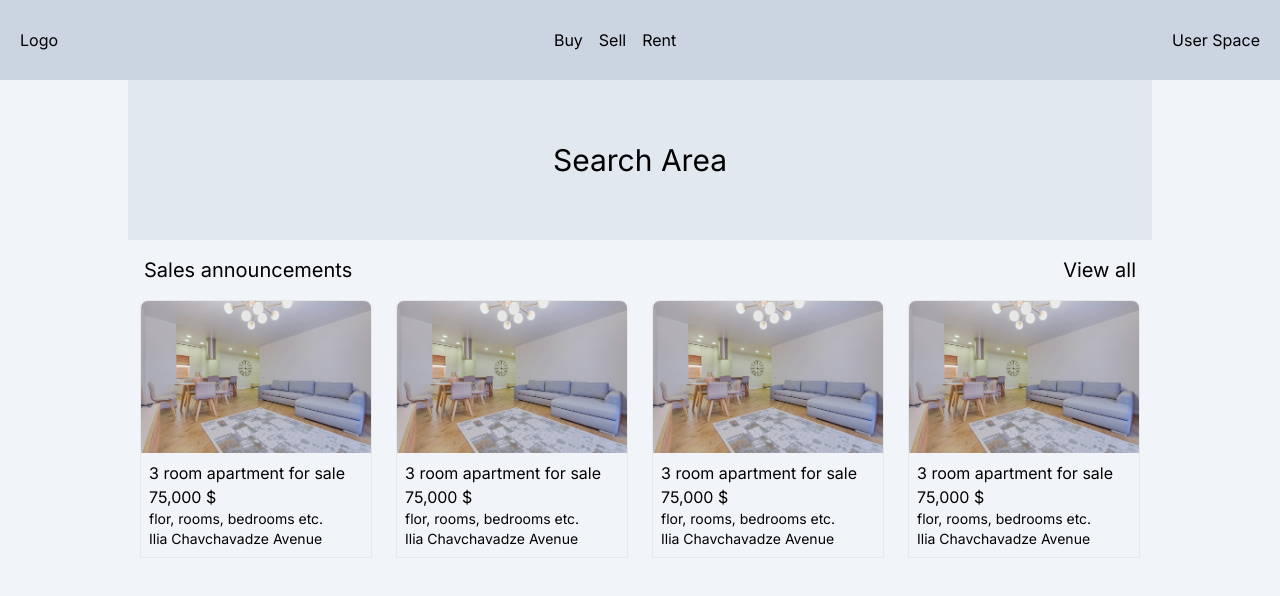
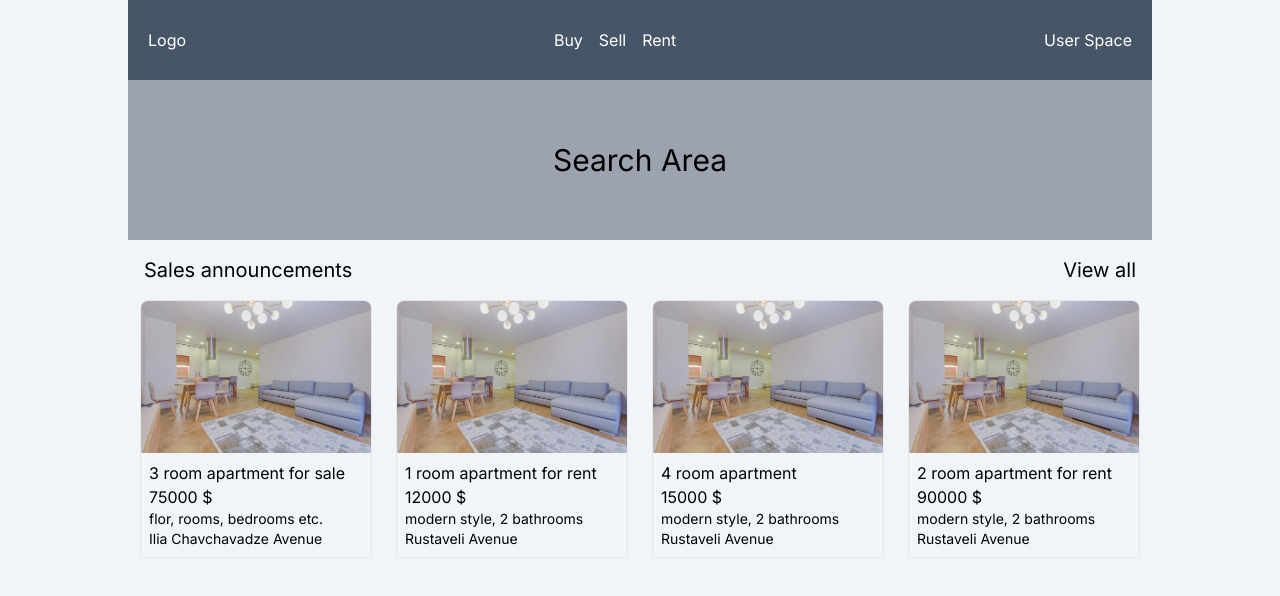
Before and after one commit to lashkarashvili23/bsr-property, a Next.js app: page / in a window 1280 px wide. Shown: the top 596 px of the page. Built offline with nearby package versions, Linux system fonts and the light colour scheme.

Commit message:
Initial commit

```diff
--- /dev/null
+++ b/app/Data.ts
@@ -0,0 +1,38 @@
+export type Data = {
+  img: string;
+  title: string;
+  price: number;
+  info: string;
+  address: string;
+};
+
+export const dataArray: Data[] = [
+  {
+    img: "/test.jpg",
+    title: "3 room apartment for sale",
+    price: 75000,
+    info: "flor, rooms, bedrooms etc.",
+    address: "Ilia Chavchavadze Avenue",
+  },
+  {
+    img: "/test.jpg",
+    title: "1 room apartment for rent",
+    price: 12000,
+    info: "modern style, 2 bathrooms",
+    address: "Rustaveli Avenue",
+  },
+  {
+    img: "/test.jpg",
+    title: "4 room apartment",
+    price: 15000,
+    info: "modern style, 2 bathrooms",
+    address: "Rustaveli Avenue",
+  },
+  {
+    img: "/test.jpg",
+    title: "2 room apartment for rent",
+    price: 90000,
+    info: "modern style, 2 bathrooms",
+    address: "Rustaveli Avenue",
+  },
+];
--- a/app/components/Card.tsx
+++ b/app/components/Card.tsx
@@ -1,27 +1,31 @@
+import React from "react";
 import Image from "next/image";
-export default function Card() {
+
+interface CardProps {
+  img: string;
+  title: string;
+  price: number;
+  info: string;
+  address: string;
+}
+
+const Card: React.FC<CardProps> = ({ img, title, price, info, address }) => {
   return (
-    <>
     <div className="w-1/4 h-full flex flex-col items-center justify-center rounded-t-lg overflow-hidden mx-3 border border-inherit">
       <div className="w-full h-4/5 ">
-          <Image
-            className=""
-            src="/test.jpg"
-            width={500}
-            height={500}
-            alt="test"
-          />
+        <Image className="" src={img} width={500} height={500} alt={title} />
       </div>
       <div
         id="card-info"
         className="flex flex-col items-start w-full h-26 bg-slate-100 text-base p-2 "
       >
-          <div>3 room apartment for sale</div>
-          <div>75,000 $</div>
-          <div className="text-sm">flor, rooms, bedrooms etc.</div>
-          <div className="text-sm">Ilia Chavchavadze Avenue</div>
+        <div>{title}</div>
+        <div>{price} $</div>
+        <div className="text-sm">{info}</div>
+        <div className="text-sm">{address}</div>
       </div>
     </div>
-    </>
   );
-}
+};
+
+export default Card;
--- a/app/components/Header.tsx
+++ b/app/components/Header.tsx
@@ -1,7 +1,7 @@
 export default function Header() {
   return (
     <>
-      <header className="flex justify-between items-center bg-slate-300 w-full p-5">
+      <header className="flex justify-between items-center bg-slate-600 text-white w-4/5 p-5">
         <div>Logo</div>
         <nav className="">
           <ul className="flex flex-row">
--- a/app/components/MainSection.tsx
+++ b/app/components/MainSection.tsx
@@ -1,6 +1,13 @@
+import React from "react";
 import Card from "./Card";
+import { Data } from "../Data";
+import { dataArray } from "../Data";
 
-export default function MainSection() {
+interface MainSectionProps {
+  data: Data[];
+}
+
+const MainSection: React.FC<MainSectionProps> = ({ data }) => {
   return (
     <>
       <div className="bg-slate-100 flex flex-col items-center  text-xl h-96 w-4/5">
@@ -9,12 +16,20 @@ export default function MainSection() {
           <button>View all</button>
         </div>
         <div className="bg-slate-100 w-full flex ">
-          <Card />
-          <Card />
-          <Card />
-          <Card />
+          {dataArray.map((item, index) => (
+            <Card
+              key={index}
+              img={item.img}
+              title={item.title}
+              price={item.price}
+              info={item.info}
+              address={item.address}
+            />
+          ))}
         </div>
       </div>
     </>
   );
-}
+};
+
+export default MainSection;
--- a/app/components/Search.tsx
+++ b/app/components/Search.tsx
@@ -1,7 +1,7 @@
 export default function Search() {
   return (
     <>
-      <div className="bg-slate-200 w-4/5 h-40 flex items-center justify-center text-3xl">
+      <div className="bg-gray-400 w-4/5 h-40 flex items-center justify-center text-3xl">
         Search Area
       </div>
     </>
```
Lines whose indentation alone changed are shown as unchanged.
